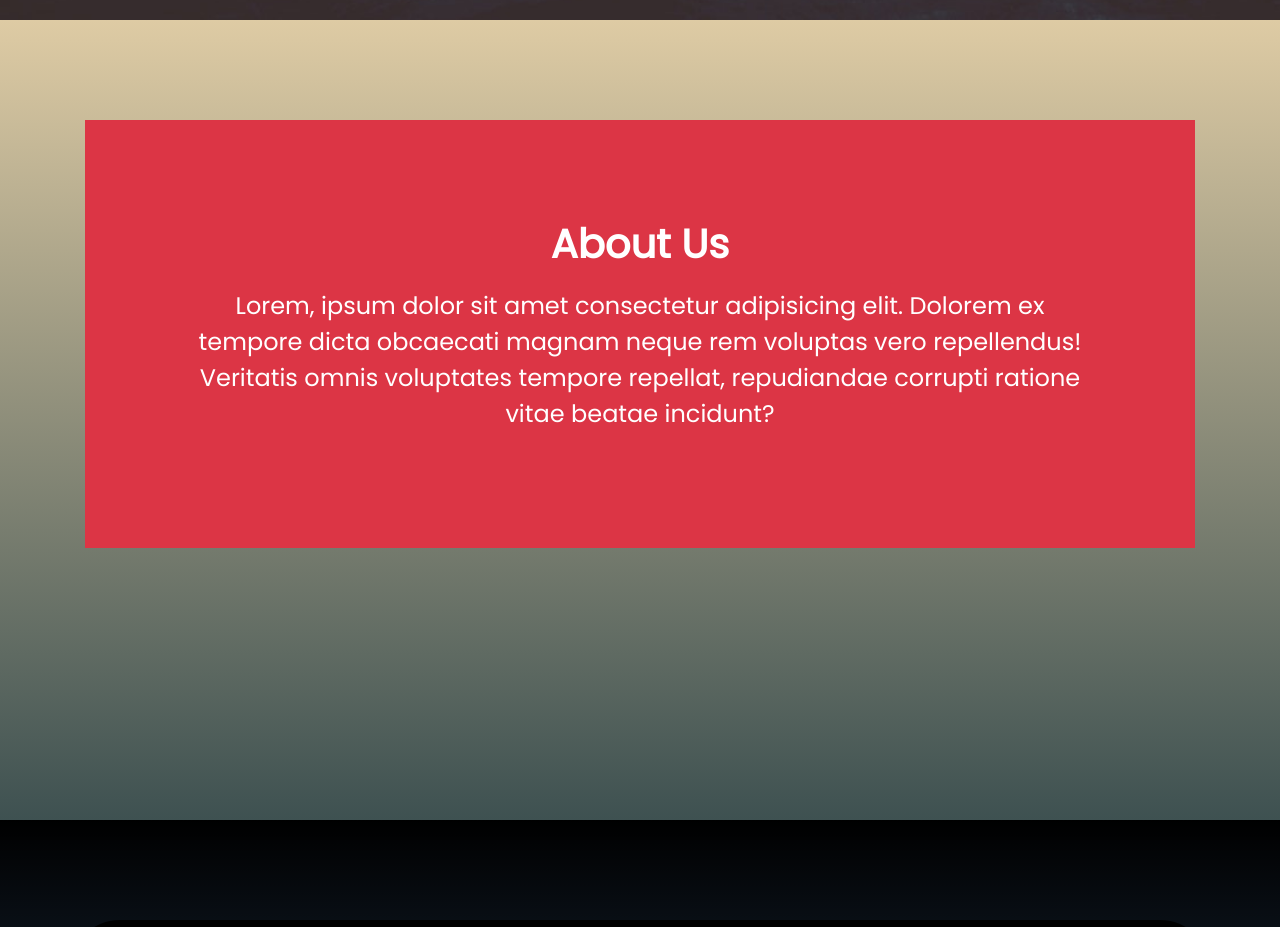
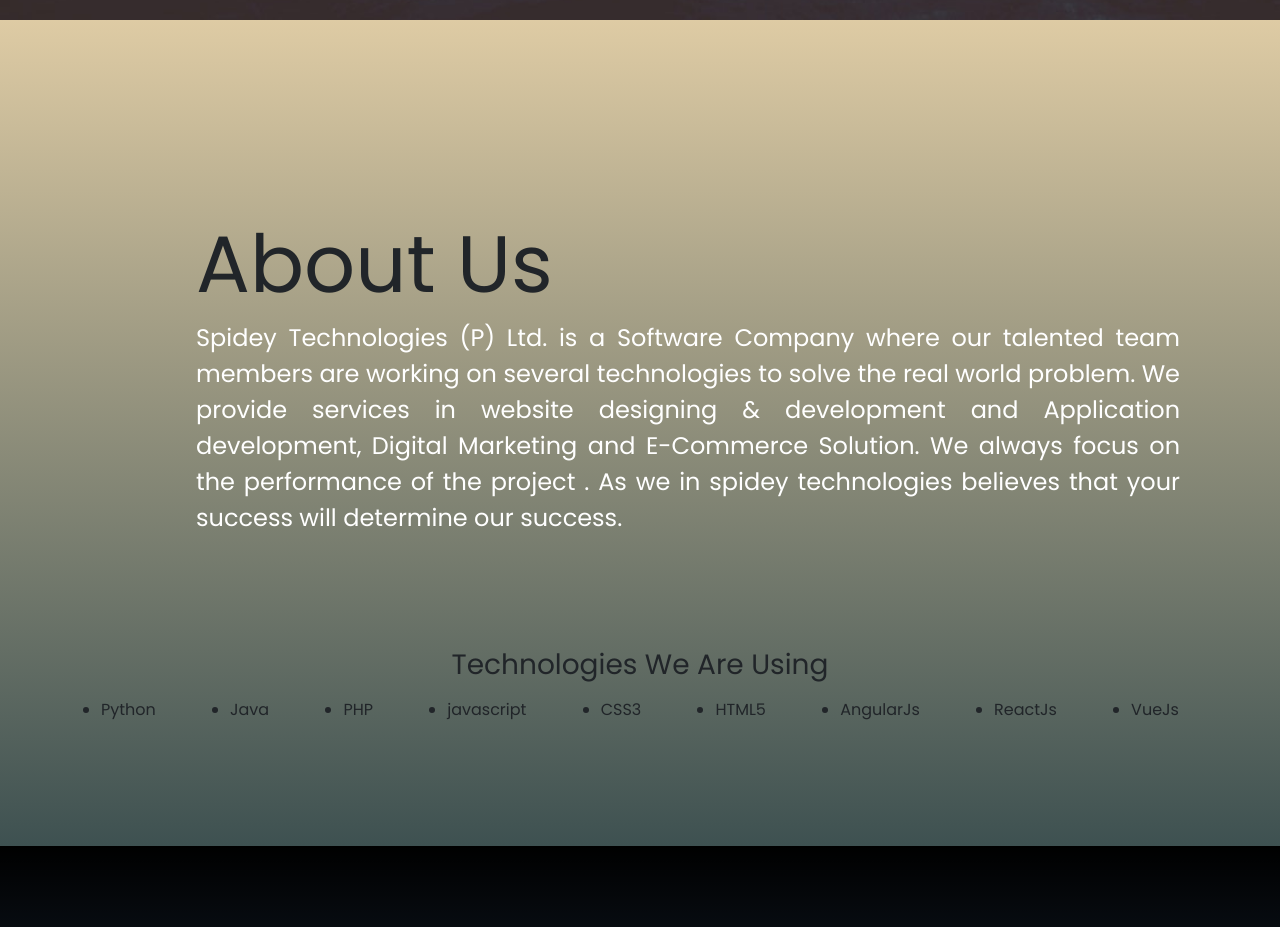
Before and after one commit to RohitNirmal/Spider, a plain HTML site: page index.html in a window 1280 px wide. Shown: the part 2380-3307 px from the top of the page. Drawn offline with nearby package versions, Linux system fonts and the light colour scheme.

Commit message:
Add files via upload

```diff
--- a/index.html
+++ b/index.html
@@ -69,7 +69,8 @@
                 <div class="offset-sm-2 col-sm-8">
                     <div class="headerText text-center">
                         <h2>Services</h2>
-                        <p class="text-white">We provide <span class="text-danger">digital services </span>for your business.</p>
+                        <p class="text-white">We provide <span class="text-danger">digital services </span>for your
+                            business.</p>
                     </div>
                 </div>
             </div>
@@ -126,7 +127,8 @@
                     <div class="card m-1 text-center">
                         <img src="images/apple.jpg" class="img-fluid img-rounded">
                         <h2 style="font-weight:800;">Title</h2>
-                            <p style="font-size:1.5rem;">Lorem ipssectetur adipisicing elit. Velit, amet, voluptatem delen</p>
+                        <p style="font-size:1.5rem;">Lorem ipssectetur adipisicing elit. Velit, amet, voluptatem delen
+                        </p>
                     </div>
                 </div>
 
@@ -135,7 +137,8 @@
                     <div class="card m-1 text-center">
                         <img src="images/apple.jpg" class="img-fluid img-rounded">
                         <h2 style="font-weight:800;">Title</h2>
-                            <p style="font-size:1.5rem;">Lorem ipssectetur adipisicing elit. Velit, amet, voluptatem delen</p>
+                        <p style="font-size:1.5rem;">Lorem ipssectetur adipisicing elit. Velit, amet, voluptatem delen
+                        </p>
                     </div>
                 </div>
 
@@ -144,7 +147,8 @@
                     <div class="card m-1 text-center">
                         <img src="images/apple.jpg" class="img-fluid img-rounded">
                         <h2 style="font-weight:800;">Title</h2>
-                        <p style="font-size:1.5rem;">Lorem ipssectetur adipisicing elit. Velit, amet, voluptatem delen</p>
+                        <p style="font-size:1.5rem;">Lorem ipssectetur adipisicing elit. Velit, amet, voluptatem delen
+                        </p>
                     </div>
                 </div>
 
@@ -153,7 +157,8 @@
                     <div class="card m-1 text-center">
                         <img src="images/apple.jpg" class="img-fluid img-rounded">
                         <h2 style="font-weight:800;">Title</h2>
-                            <p style="font-size:1.5rem;">Lorem ipssectetur adipisicing elit. Velit, amet, voluptatem delen</p>
+                        <p style="font-size:1.5rem;">Lorem ipssectetur adipisicing elit. Velit, amet, voluptatem delen
+                        </p>
                     </div>
                 </div>
 
@@ -166,18 +171,46 @@
 
     <section class="sec3" id="about">
 
-        <div class="container h100">
-            <div class="row">
-                <div class="col-sm-12">
-                    <div class="headerText text-center bg-danger">
-                        <h2>About Us</h2>
-                        <p>Lorem, ipsum dolor sit amet consectetur adipisicing elit.
-                            Dolorem ex tempore dicta obcaecati magnam neque rem voluptas vero repellendus!
-                            Veritatis omnis voluptates tempore repellat,
-                            repudiandae corrupti ratione vitae beatae incidunt?</p>
+        <div class="container ">
+            <div class="row m-5">
+
+                <div class="col-sm-12 col-md-12 col-lg-12 m-5">
+                    <div style="text-align: justify;">
+                        <h2 style="font-size: 5rem;">About Us</h2>
+                        <p>Spidey Technologies (P) Ltd. is a Software Company where our talented team members are
+                            working on several
+                            technologies to solve the real world problem. We provide services in website designing &
+                            development and
+                            Application development, Digital Marketing and E-Commerce Solution. We always focus on the
+                            performance
+                            of the project . As we in spidey technologies believes that your success will
+                            determine our success.
+                        </p>
+                    </div>
+
                 </div>
             </div>
+
+            <div class="row">
+                <div class="col-12">
+                    <h3 class="text-center">Technologies We Are Using</h3>
+                    <div>
+                        <ul class="navbar">
+                            <li class="nav-item">Python</li>
+                            <li class="nav-item">Java</li>
+                            <li class="nav-item">PHP</li>
+                            <li class="nav-item">javascript</li>
+                            <li class="nav-item">CSS3</li>
+                            <li class="nav-item">HTML5</li>
+                            <li class="nav-item">AngularJs</li>
+                            <li class="nav-item">ReactJs</li>
+                            <li class="nav-item">VueJs</li>
+                        </ul>
+
                     </div>
+
+                </div>
+
             </div>
 
     </section>
--- a/styles/style.css
+++ b/styles/style.css
@@ -109,6 +109,7 @@ p {
     text-align: center;
     align-items: center;
     z-index: 10;
+
 }
 
 .contentBox h1 {
@@ -241,7 +242,7 @@ p {
 }
 
 .sec3 .headerText {
-    padding: 100px;
+    padding: 100px 0px;
     justify-content: center;
 }
 
```
Lines whose indentation alone changed are shown as unchanged.
